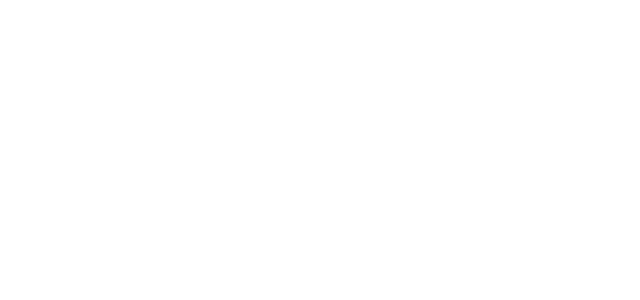
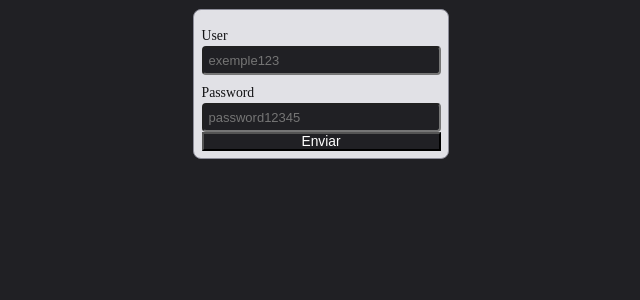
Before and after one commit to cauealb/projects-React, a React (Vite) app in the folder 03-form/: page / in a window 1280 px wide. Shown: the top 300 px of the page, without its empty margins (319-959 px from the left). Built offline with nearby package versions, Linux system fonts and the light colour scheme.

Commit message:
Iniciando a estilização do formulário

```diff
--- a/03-form/globalCSS.js
+++ b/03-form/globalCSS.js
@@ -5,6 +5,8 @@ export const GlobalCSS = createGlobalStyle`
         margin: 0;
         padding: 0;
         box-sizing: border-box;
-        font-size: 62.5%
+        font-size: 62.5%;
+        background-color: ${props => props.theme['--gray-800']};
+        color: white
     }
 `;
--- a/03-form/src/App.jsx
+++ b/03-form/src/App.jsx
@@ -1,13 +1,14 @@
 import { GlobalCSS } from "../globalCSS";
 import { ThemeProvider } from "styled-components";
 import { DefaultStyledTheme } from "./theme/DefaultStyled";
+import { Form } from "./Components/Form/Form";
 
 function App() {
 
   return (
     <>
       <ThemeProvider theme={DefaultStyledTheme}>
-
+        <Form />
 
         <GlobalCSS />
       </ThemeProvider>
--- /dev/null
+++ b/03-form/src/Components/Form/Form.jsx
@@ -0,0 +1,17 @@
+import { StyledForm, StyledLabel, StyledInput } from "./Form.s";
+
+export function Form() {
+    return (
+        <>
+            <StyledForm>
+                <StyledLabel htmlFor="user">User</StyledLabel>
+                <StyledInput type="text" id="user" placeholder="exemple123" required min={5}/>
+
+                <StyledLabel htmlFor="password">Password</StyledLabel>
+                <StyledInput type="text" id="password" placeholder="password12345" required min={5}/>
+
+                <button type="submit">Enviar</button>
+            </StyledForm>
+        </>
+    )
+}
--- /dev/null
+++ b/03-form/src/Components/Form/Form.s.js
@@ -0,0 +1,32 @@
+import styled from "styled-components";
+
+export const StyledForm = styled.form`
+    display: flex;
+    flex-direction: column;
+    width: 20%;
+    margin: 0.90rem auto;
+    font-size: 2.2rem;
+    padding: 0.75rem;
+
+    background-color: ${props => props.theme['--gray-100']};
+    border: 1px solid ${props => props.theme['--gray-300']};
+    border-radius: 8px;
+
+    input {
+        margin-top: 0.20rem
+    }
+`;
+
+export const StyledLabel = styled.label`
+    margin-top: 1rem;
+    background-color: transparent;
+    color: ${props => props.theme['--gray-900']};
+`;
+
+export const StyledInput = styled.input`
+    outline: none;
+    border-radius: 4px;
+    color: ${props => props.theme['--gray-100']};
+    padding: 0.50rem;
+    font-size: 1.3rem;
+`;
```
Also changed, not shown: 03-form/src/Components/Form.jsx (deleted).
